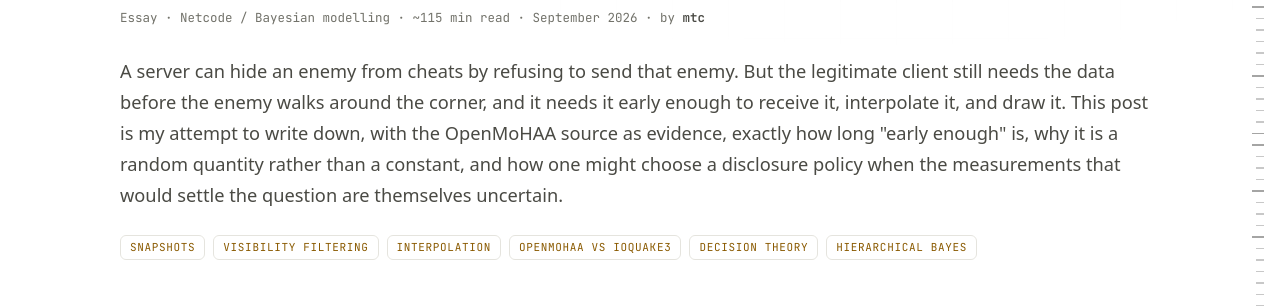
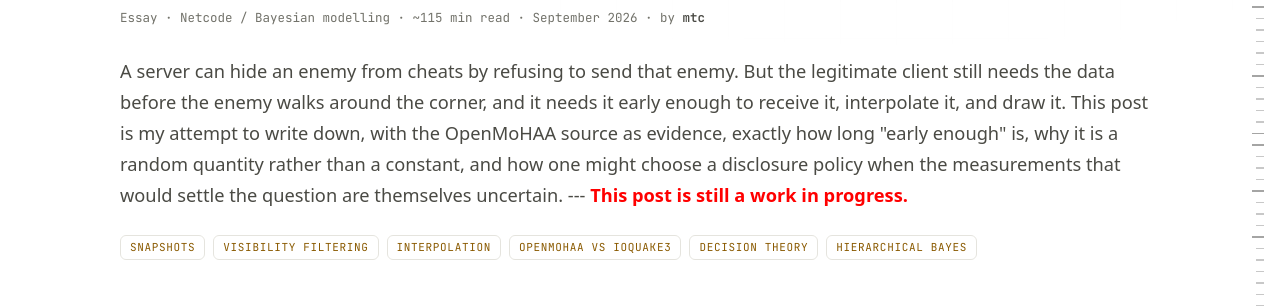
Before and after one commit to fecmtc/fecmtc.github.io, a plain HTML site: page wallhacks-bayesian-openmohaa.html in a window 1280 px wide. Shown: the part 354-660 px from the top of the page. Drawn offline with nearby package versions, Linux system fonts and the light colour scheme.

Commit message:
Update files

```diff
--- a/wallhacks-bayesian-openmohaa.html
+++ b/wallhacks-bayesian-openmohaa.html
@@ -428,6 +428,8 @@
       evidence, exactly how long "early enough" is, why it is a random quantity rather than a constant, and
       how one might choose a disclosure policy when the measurements that would settle the question are
       themselves uncertain.
+      ---
+      <strong style="color: red">This post is still a work in progress.</strong>
     </p>
     <div class="pill-row rise" style="--i:5">
       <span class="pill">snapshots</span>
```
